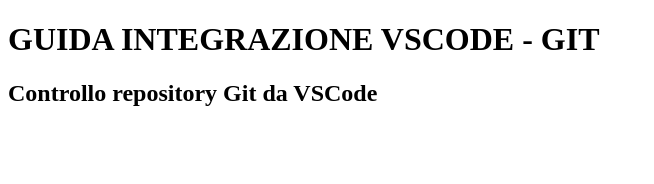
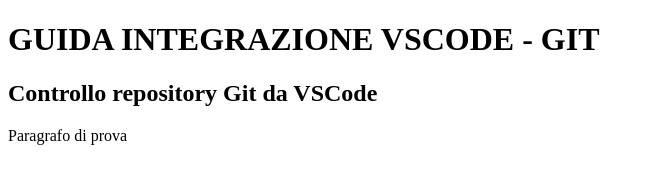
Before and after one commit to dadegi/BW1, a plain HTML site: page index.html in a window 1280 px wide. Shown: the whole page, without its empty margins (0-654 px from the left). Drawn offline with Linux system fonts and the light colour scheme.

Commit message:
Nuova modifica

```diff
--- a/index.html
+++ b/index.html
@@ -9,5 +9,6 @@
 <body>
     <h1>GUIDA INTEGRAZIONE VSCODE - GIT</h1>
     <h2>Controllo repository Git da VSCode</h2>
+    <p>Paragrafo di prova</p>
 </body>
 </html>
```
Also changed, not shown: 1 other file.
